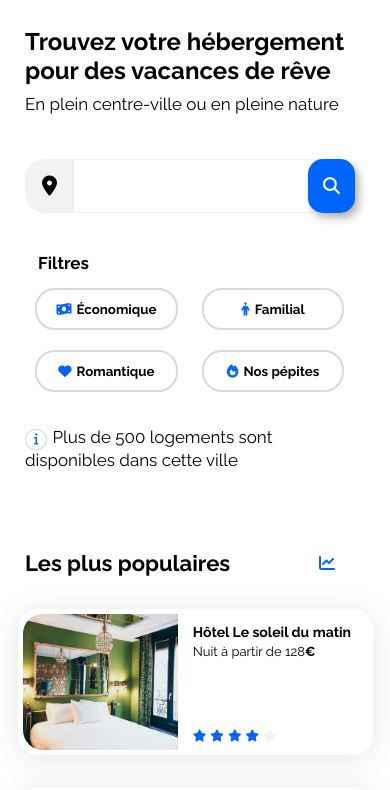
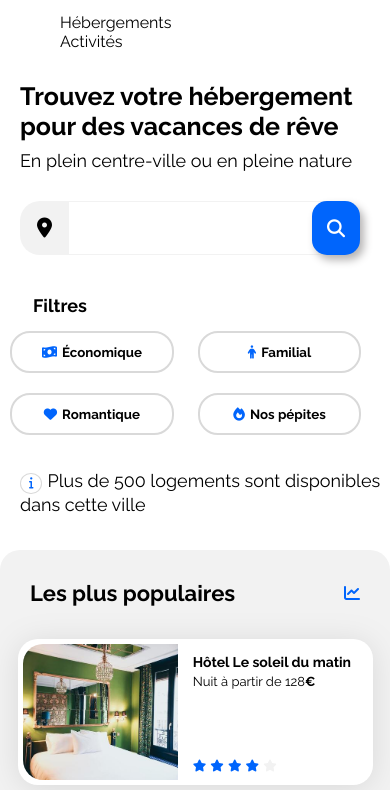
Before and after one commit to Owweane/Booki, a plain HTML site: page index.html in a window 390 px wide. Shown: the part 67-857 px from the top of the page. Drawn offline with Linux system fonts and the light colour scheme.

Commit message:
Update style.css

```diff
--- a/css/style.css
+++ b/css/style.css
@@ -460,16 +460,9 @@ footer li {
 /* Small devices (phones, less than 768px) */
 @media (max-width: 767.98px) {
 
+
     .hebergements-and-populaires {
         flex-direction: column-reverse;
-    }
-
-    .hebergements-and-populaires section {
-        background-color: transparent;
-    }
-
-    .section-title {
-        margin-left: -30px;
     }
 
     .buttonflex {
@@ -483,7 +476,7 @@ footer li {
     }
 
     .main-container {
-        padding: 25px;
+        padding: 0px;
     }
 
 
@@ -492,12 +485,15 @@ footer li {
 
     header nav {
         width: 100%;
+        margin-top: 30px;
+        margin-left: 20px;
     }
 
     .logo {
         width: auto;
         height: 20px;
         margin: auto;
+        margin-top: 30px;
     }
 
     header {
@@ -508,30 +504,25 @@ footer li {
 
     header li {
         list-style: none;
-        display: inline;
         padding-left: 0px;
     }
 
     a {
-        text-decoration: none;
-        color: black;
-    }
-
-    a:hover {
-        text-decoration-line: overline;
-        color: #0065FC;
+        margin-right: 88px;
     }
 
     /***** HEBERGEMENT *****/
 
     h1 {
-        font-size: 24px;
+        font-size: 25px;
         text-align: start;
+        margin-left: 20px;
     }
 
     p {
-        font-size: 17px;
-        margin-bottom: 20px;
+        margin-bottom: 5px;
+        font-size: 18px;
+        margin-left: 20px;
     }
 
     .hebergements-cards {
@@ -571,6 +562,8 @@ footer li {
         width: 35%;
     }
 
+    /***** Populaire *****/
+
    .populaires {
     width: 100%;
 }
@@ -596,6 +589,7 @@ footer li {
 
 .activites {
     width: 100%;
+    margin: 20px;
 }
 
 .activites-text {
@@ -628,7 +622,10 @@ footer li {
     display: block;
 }
 
-
+.recherche-flex {
+    margin-left: 20px;
+    margin-right: 20px;
+}
 
 #buttonrecherche {
     display: none;
```
